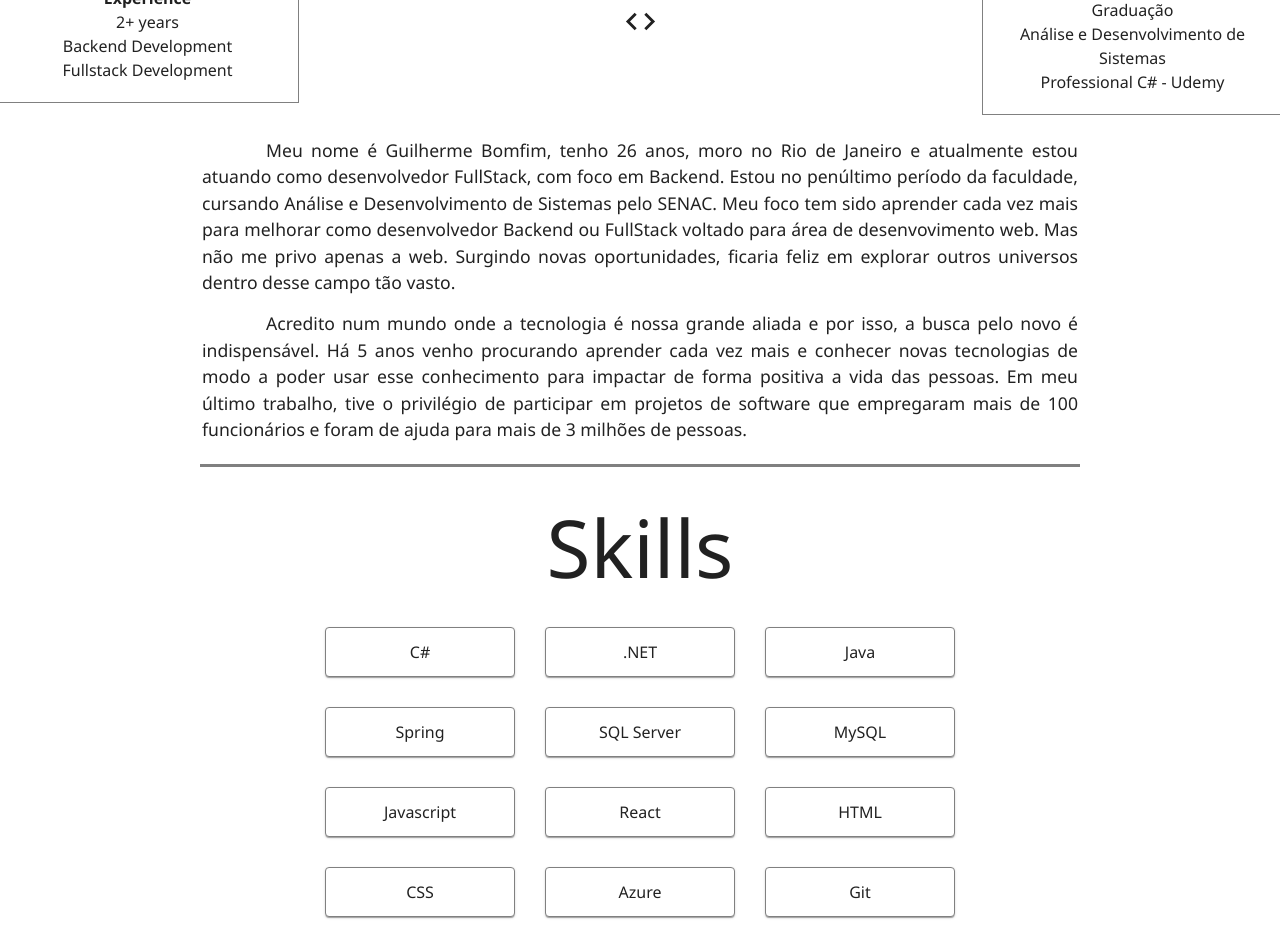
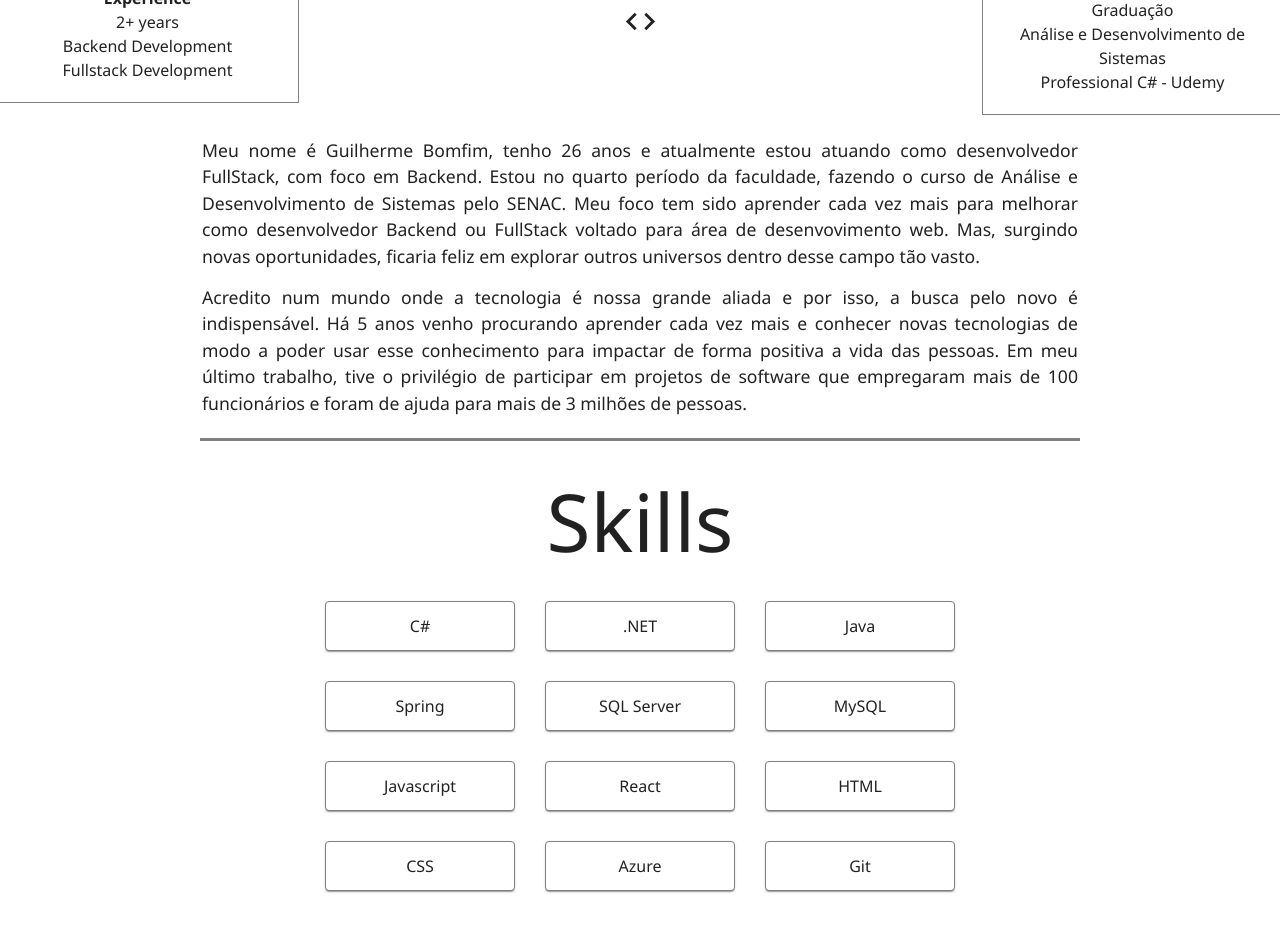
Before and after one commit to GuilhermeBomfimDev/Portifolio-React-TypeScript, a React (Vite) app: page / in a window 1280 px wide. Shown: the part 1720-2654 px from the top of the page. Built offline with nearby package versions, Linux system fonts and the light colour scheme.

Commit message:
Fix: fix spacing of paragraph and the size of screen

```diff
--- a/src/pages/home/sections/About/About.tsx
+++ b/src/pages/home/sections/About/About.tsx
@@ -155,9 +155,9 @@ function About() {
                 <Grid2 container spacing={1}>
                     <Grid item xs={12} md={6}>
                         <StyledResume>
-                            <Typography fontSize={"1.1rem"} textAlign={"justify"} style={{ textIndent: "4rem"}}>Meu nome é Guilherme Bomfim, tenho 26 anos, moro no Rio de Janeiro e atualmente estou atuando como desenvolvedor FullStack, com foco em Backend. Estou no penúltimo período da faculdade, cursando Análise e Desenvolvimento de Sistemas pelo SENAC. Meu foco tem sido aprender cada vez mais para melhorar como desenvolvedor Backend ou FullStack voltado para área de desenvovimento web. Mas não me privo apenas a web. Surgindo novas oportunidades, ficaria feliz em explorar outros universos dentro desse campo tão vasto.</Typography>
+                            <Typography fontSize={"1.1rem"} textAlign={"justify"}>Meu nome é Guilherme Bomfim, tenho 26 anos e atualmente estou atuando como desenvolvedor FullStack, com foco em Backend. Estou no quarto período da faculdade, fazendo o curso de Análise e Desenvolvimento de Sistemas pelo SENAC. Meu foco tem sido aprender cada vez mais para melhorar como desenvolvedor Backend ou FullStack voltado para área de desenvovimento web. Mas, surgindo novas oportunidades, ficaria feliz em explorar outros universos dentro desse campo tão vasto.</Typography>
                             <br/>
-                            <Typography fontSize={"1.1rem"} textAlign={"justify"} style={{ textIndent: "4rem"}} marginBottom={"20px"}>Acredito num mundo onde a tecnologia é nossa grande aliada e por isso, a busca pelo novo é indispensável.
+                            <Typography fontSize={"1.1rem"} textAlign={"justify"} marginBottom={"20px"}>Acredito num mundo onde a tecnologia é nossa grande aliada e por isso, a busca pelo novo é indispensável.
                             Há 5 anos venho procurando aprender cada vez mais e conhecer novas tecnologias de modo a poder usar esse conhecimento para impactar de forma positiva a vida das pessoas. Em meu último trabalho, tive o privilégio de participar em projetos de software que empregaram mais de 100 funcionários e foram de ajuda para mais de 3 milhões de pessoas.</Typography>
                         </StyledResume>
                     </Grid>
--- a/src/pages/home/sections/Projects/Project.tsx
+++ b/src/pages/home/sections/Projects/Project.tsx
@@ -40,7 +40,7 @@ const StyledSlide = styled("div")<StyledSlideProps>(({ theme, isVisible, directi
     maxWidth: "700px",
     transition: "transform 1.5s ease-in-out, opacity 1.5s ease-in-out",
     opacity: isVisible ? 1 : 0,
-    transform: isVisible ? "translateX(0)" : direction === "left" ? "translateX(-100px)" : "translateX(100px)",
+    transform: isVisible ? "translateX(0)" : direction === "left" ? "translateX(-50px)" : "translateX(50px)",
     [theme.breakpoints.up("md")]: {
         width: "700px",
         maxWidth: "none",
```
